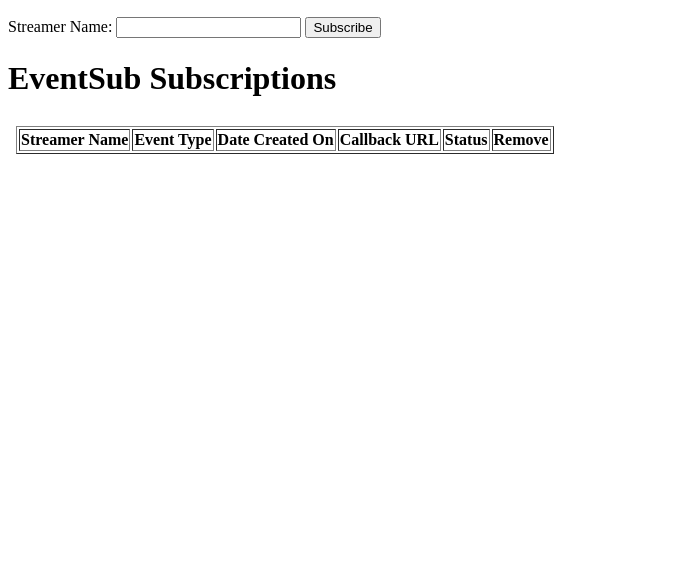
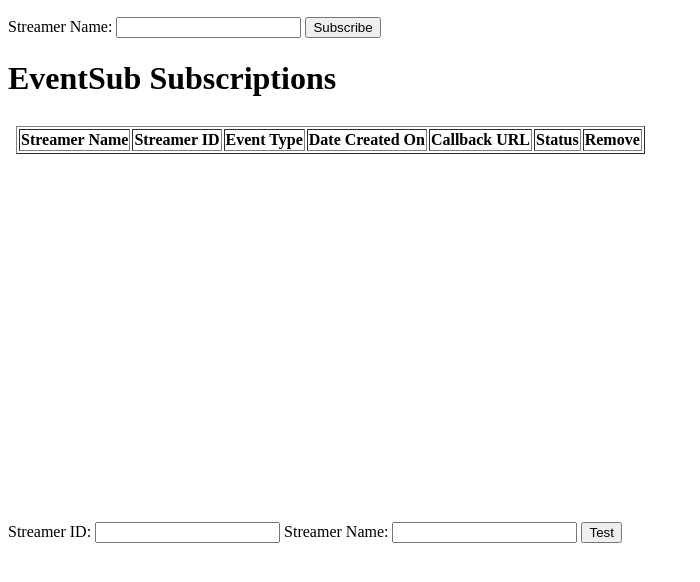
Before and after one commit to Zeno-Forge/twitch-discord-notification-gpt4, a Flask app: page / in a window 1280 px wide. Shown: the part 110-692 px from the top of the page, without its empty margins (0-700 px from the left). Run offline with Flask 3, Linux system fonts and the light colour scheme; data that the repository does not hold is empty; some libraries are stand-ins or nearby versions.

Commit message:
Update to add testing button

```diff
--- a/server.py
+++ b/server.py
@@ -86,32 +86,31 @@ def get_eventsub_info(access_token):
     return response.json()
 
 def send_discord_message(streamer_name, stream_title, game_name, profile_picture_url, stream_preview_url):
-    webhook_url = "DISCORD_WEBSOCKET_URL"
+    webhook_url = os.environ['DISCORD_WEBSOCKET_URL']
+    roleID = os.environ['DISCORD_ROLE_ID']
 
     # Format the message as an embedded Discord message
     embed = {
-        "title": f"{streamer_name} is live!",
-        "description": f"**{stream_title}**\nPlaying: {game_name}",
+        "title": stream_title,
+        "description": f"I am live everybun, please hop on by if you are free!\n\n**Game:**\n{game_name}",
         "url": f"https://www.twitch.tv/{streamer_name}",
         "color": 6570404,  # Twitch purple color
         "thumbnail": {"url": profile_picture_url},
         "image": {"url": stream_preview_url},
-        "author": {
-            "name": streamer_name,
-            "url": f"https://www.twitch.tv/{streamer_name}",
-            "icon_url": profile_picture_url
-        },
         "footer": {
             "text": "Twitch",
             "icon_url": "https://www.freepnglogos.com/uploads/twitch-logo-transparent-png-20.png"
         }
     }
-
-    payload = {"embeds": [embed]}
+    print(f"{stream_preview_url}")
+    payload = {
+        #"content": f"<@&{roleID}>",
+        "embeds": [embed]
+        }
     headers = {"Content-Type": "application/json"}
 
     # Send the message to Discord
-    response = requests.post(webhook_url, data=json.dumps(payload), headers=headers)
+    response = requests.post(webhook_url, json=payload, headers=headers)
 
     if response.status_code != 204:
         print(f"Failed to send message to Discord: {response.status_code}, {response.text}")
@@ -196,6 +195,7 @@ def get_existing_subscriptions():
                 subscriptions.append({
                     "id": sub['id'],
                     "streamer_name": user_name,
+                    "streamer_id": user_id,
                     "event_type": sub['type'],
                     "created_on": created_on_date,
                     "callback_url": callback_url,
@@ -205,6 +205,22 @@ def get_existing_subscriptions():
     else:
         print(f"Failed to fetch existing subscriptions: {response.status_code}")
         return []
+
+def send_info_to_discord(streamer_name, streamer_id):
+                # Fetch additional stream data
+            access_token = get_twitch_access_token(os.environ["TWITCH_CLIENT_ID"], os.environ["TWITCH_CLIENT_SECRET"])
+            stream_data = get_stream_data(access_token, streamer_id)
+            game_data = get_game_data(access_token, stream_data['game_id'])
+            user_data = get_user_data(access_token, streamer_id)
+
+            stream_title = stream_data['title']
+            game_name = game_data['name']
+            profile_picture_url = user_data['profile_image_url']
+            stream_preview_url = stream_data['thumbnail_url'].replace('{width}', '1280').replace('{height}', '720')
+
+            # Call the function to send a Discord message with the additional data
+            response = send_discord_message(streamer_name, stream_title, game_name, profile_picture_url, stream_preview_url)
+            return response
 
 @app.route('/', methods=['GET'])
 def subscribe_form():
@@ -300,19 +316,7 @@ def twitch_event():
             streamer_id = event['broadcaster_user_id']
             print(f"{streamer_name} just went live on Twitch!")
 
-            # Fetch additional stream data
-            access_token = get_twitch_access_token(os.environ["TWITCH_CLIENT_ID"], os.environ["TWITCH_CLIENT_SECRET"])
-            stream_data = get_stream_data(access_token, streamer_id)
-            game_data = get_game_data(access_token, stream_data['game_id'])
-            user_data = get_user_data(access_token, streamer_id)
-
-            stream_title = stream_data['title']
-            game_name = game_data['name']
-            profile_picture_url = user_data['profile_image_url']
-            stream_preview_url = stream_data['thumbnail_url']
-
-            # Call the function to send a Discord message with the additional data
-            send_discord_message(streamer_name, stream_title, game_name, profile_picture_url, stream_preview_url)
+            response = send_info_to_discord(streamer_name, streamer_id)
 
             return 'OK', 200
 
@@ -346,5 +350,13 @@ def remove_subscription():
         else:
             return f"Failed to remove subscription: {response.status_code}", 400
 
+@app.route('/test', methods=['POST'])
+def test_message():
+    streamer_id = request.form.get('streamer_id')
+    streamer_name = request.form.get('streamer_name')
+    response = send_info_to_discord(streamer_name, streamer_id)
+    return "Tested Discord Post", 204
+
+
 if __name__ == '__main__':
     app.run(host='localhost', port=int(os.environ.get('PORT', 5000)))
--- a/templates/subscribe_page.html
+++ b/templates/subscribe_page.html
@@ -18,6 +18,13 @@
     </form>
     <h1>EventSub Subscriptions</h1>
     <iframe id="subscription_table" src="{{ url_for('table') }}" width="100%" height="400" frameborder="0"></iframe>
+    <form id="test-form" action="/test" method="post">
+      <label for="streamer_id">Streamer ID:</label>
+      <input type="text" id="streamer_id" name="streamer_id" />
+      <label for="streamer_name">Streamer Name:</label>
+      <input type="text" id="streamer_name" name="streamer_name" />
+      <button type="submit">Test</button>
+    </form>
     <script src="{{ url_for('static', filename='main.js') }}"></script>
   </body>
 </html>
--- a/templates/table.html
+++ b/templates/table.html
@@ -12,6 +12,7 @@
       <thead>
         <tr>
           <th>Streamer Name</th>
+          <th>Streamer ID</th>
           <th>Event Type</th>
           <th>Date Created On</th>
           <th>Callback URL</th>
@@ -23,6 +24,7 @@
         {% for subscription in subscriptions %}
         <tr id="subscription-row-{{ subscription.id }}">
           <td>{{ subscription.streamer_name }}</td>
+          <td>{{ subscription.streamer_id }}</td>
           <td>{{ subscription.event_type }}</td>
           <td>{{ subscription.created_on }}</td>
           <td>{{ subscription.callback_url }}</td>
```
